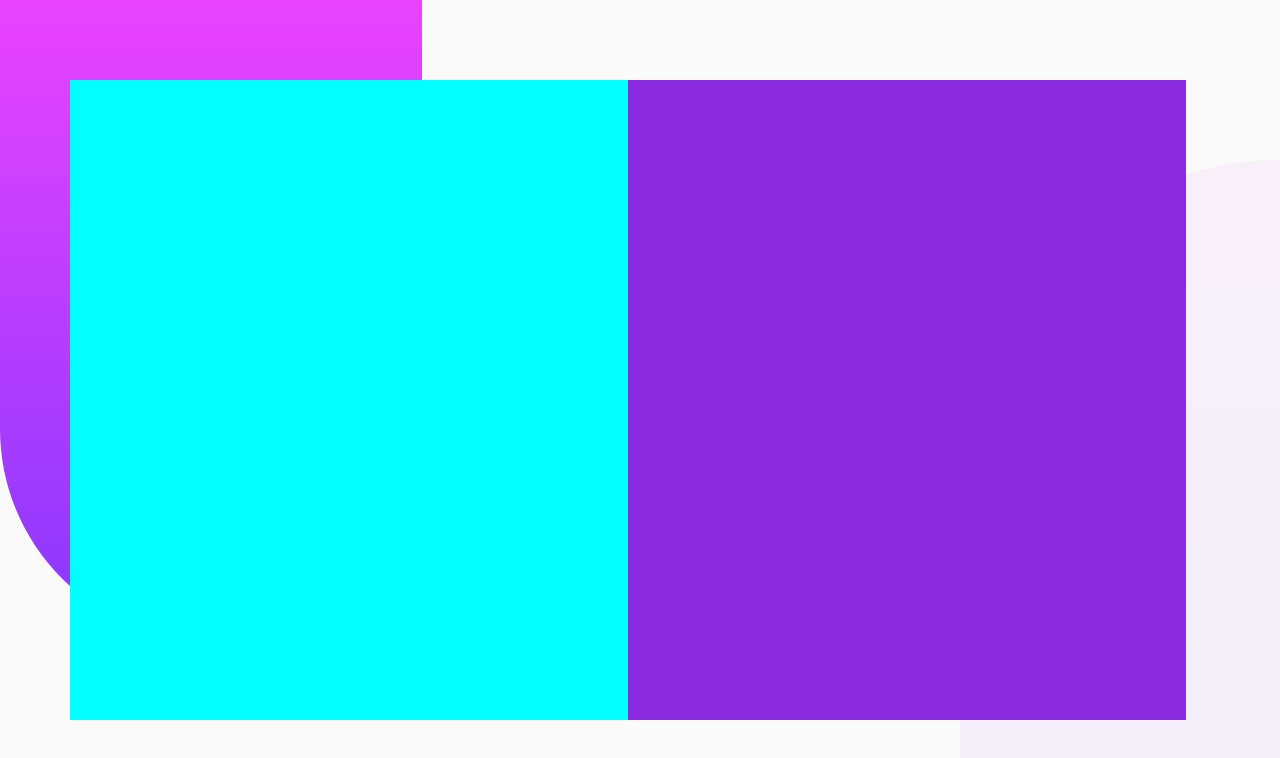
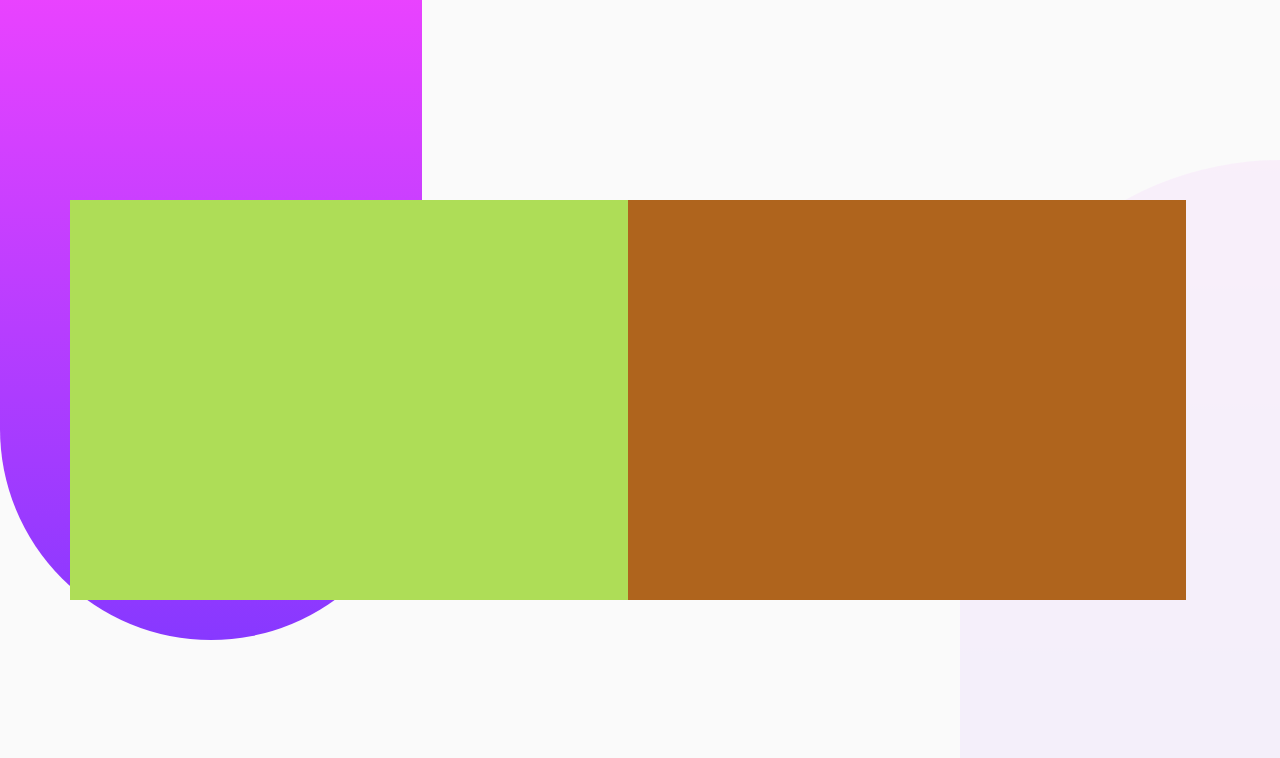
Before and after one commit to T-Induwara/chat-app-ui, a React (Create React App) app: page / in a window 1280 px wide. Shown: the top 758 px of the page. Built offline with nearby package versions, Linux system fonts and the light colour scheme.

Commit message:
Adjusted app-wrapper and wrapper-row for 3 devices.

```diff
--- a/src/App.css
+++ b/src/App.css
@@ -67,24 +67,40 @@
 .wrapper-row{
     width:100% !important;
     flex-direction: column;
+    height:100vh;
     z-index:100 !important;
 }
 .app-border{
     flex:50%;
-    width:80vw;
-    height:80vh;
-    background-color: aqua;
+    height:50vh;
+    background-color: rgb(174, 221, 87);
 }
 .text-wrapper{
     flex:50%;
-    width:80vw;
-    height:80vh;
-    background-color: blueviolet;
+    height:50vh;
+    background-color: rgb(175, 100, 29);
+}
+/*CSS for app wrapper in mobile*/
+.app-wrapper{
+    display:flex;
+    flex-direction: row;
+    align-items: center;
 }
 
 @media only screen and (min-width:768px){
     .app{
         background-color: var(--GrayishWhite);
+    }
+    .wrapper-row{
+        width:100% !important;
+        flex-direction: row;
+        align-items: center;
+    }
+    /*CSS for app wrapper in tablet*/
+    .app-wrapper{
+        display:flex;
+        flex-direction: row;
+        align-items: center;
     }
 }
 
```
